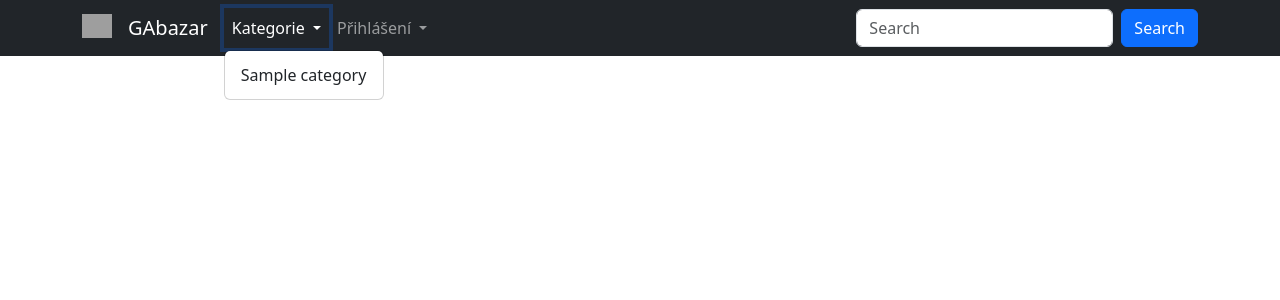
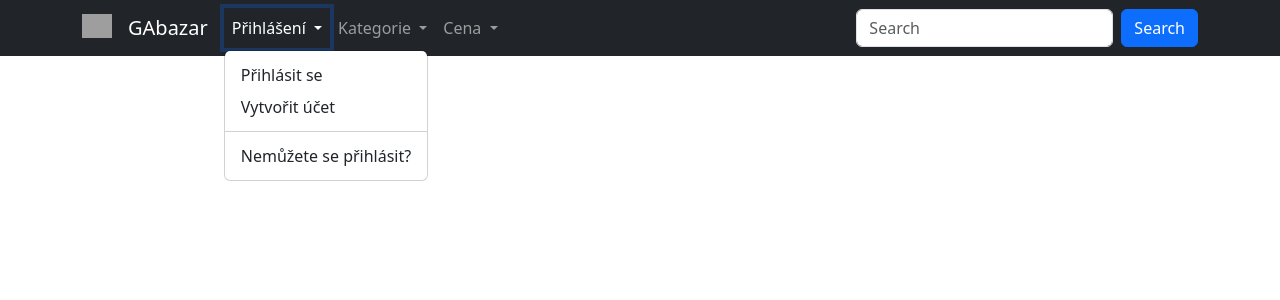
Before and after one commit to gyarab/2023-3e-Bazar, a Django app: page / in a window 1280 px wide, after a click on "Přihlášení". Shown: the top 300 px of the page. Run offline with Django 4.2, Linux system fonts and the light colour scheme; tables that the repository leaves empty hold one stand-in row (Sample ...); grey boxes are pictures that could not be loaded.

Commit message:
29_12_23_5

```diff
--- a/homepage/admin.py
+++ b/homepage/admin.py
@@ -1,7 +1,8 @@
 from django.contrib import admin
-from .models import Category, Order, OrderAttachment, Theme
+from .models import Category, Order, OrderAttachment, Theme, Rating
 
 admin.site.register(Category)
 admin.site.register(Order)
 admin.site.register(OrderAttachment)
 admin.site.register(Theme)
+admin.site.register(Rating)
--- a/homepage/models.py
+++ b/homepage/models.py
@@ -47,3 +47,16 @@
 
     def __str__(self):
         return self.user.username
+
+    class Meta:
+        verbose_name_plural = 'Themes'
+
+#TODO rating uzivatelu
+class Rating(models.Model):
+    rating = models.IntegerField()
+    user = models.ForeignKey(User, related_name='Ratings', on_delete=models.CASCADE)
+
+    def __str__(self):
+        return self.user.username
+    class Meta:
+        verbose_name_plural = 'Ratings'
--- a/homepage/templates/home.html
+++ b/homepage/templates/home.html
@@ -27,6 +27,27 @@
             <div class="collapse navbar-collapse" id="navbarSupportedContent">
                 <ul class="navbar-nav me-auto mb-2 mb-lg-0">
                     <li class="nav-item dropdown">
+                        {% if request.user.is_authenticated %}
+                        <a class="nav-link dropdown-toggle" href="#" role="button" data-bs-toggle="dropdown" aria-expanded="false">
+                            {{ user.email }}
+                        </a>
+                        <ul class="dropdown-menu">
+                            <li><a class="dropdown-item" href="{% url 'logout' %}">Odhlásit se</a></li>
+                            <li><a class="dropdown-item" href="{% url 'profile' %}">Můj účet</a></li>
+                        </ul>
+                        {% else %}
+                        <a class="nav-link dropdown-toggle" href="#" role="button" data-bs-toggle="dropdown" aria-expanded="false">
+                            Přihlášení
+                        </a>
+                        <ul class="dropdown-menu">
+                            <li><a class="dropdown-item" href="{% url 'login' %}">Přihlásit se</a></li>
+                            <li><a class="dropdown-item" href="{% url 'signup' %}">Vytvořit účet</a></li>
+                            <li><hr class="dropdown-divider"></li>
+                            <li><a class="dropdown-item" href="{% url 'reset_password' %}">Nemůžete se přihlásit?</a></li>
+                        </ul>
+                        {% endif %}
+                    </li>
+                    <li class="nav-item dropdown">
                         {% if selected_category %}
                         <a class="nav-link dropdown-toggle" href="#" role="button" data-bs-toggle="dropdown" aria-expanded="false">
                             {{ selected_category.name }}
@@ -47,25 +68,18 @@
                         </ul>
                     </li>
                     <li class="nav-item dropdown">
-                        {% if request.user.is_authenticated %}
                         <a class="nav-link dropdown-toggle" href="#" role="button" data-bs-toggle="dropdown" aria-expanded="false">
-                            {{ user.email }}
+                            Cena
                         </a>
                         <ul class="dropdown-menu">
-                            <li><a class="dropdown-item" href="{% url 'logout' %}">Odhlásit se</a></li>
-                            <li><a class="dropdown-item" href="{% url 'profile' %}">Můj účet</a></li>
+                            <li><a class="dropdown-item" href="">Pod 1000</a></li>
+                            <li><a class="dropdown-item" href="">1000 - 2000</a></li>
+                            <li><a class="dropdown-item" href="">2000 - 4000</a></li>
+                            <li><a class="dropdown-item" href="">4000 - 8000</a></li>
+                            <li><a class="dropdown-item" href="">8000 - 16000</a></li>
+                            <li><a class="dropdown-item" href="">16000 - 25000</a></li>
+                            <li><a class="dropdown-item" href="">Nad 25000</a></li>
                         </ul>
-                        {% else %}
-                        <a class="nav-link dropdown-toggle" href="#" role="button" data-bs-toggle="dropdown" aria-expanded="false">
-                            Přihlášení
-                        </a>
-                        <ul class="dropdown-menu">
-                            <li><a class="dropdown-item" href="{% url 'login' %}">Přihlásit se</a></li>
-                            <li><a class="dropdown-item" href="{% url 'signup' %}">Vytvořit účet</a></li>
-                            <li><hr class="dropdown-divider"></li>
-                            <li><a class="dropdown-item" href="{% url 'reset_password' %}">Nemůžete se přihlásit?</a></li>
-                        </ul>
-                        {% endif %}
                     </li>
                 </ul>
 
--- a/homepage/urls.py
+++ b/homepage/urls.py
@@ -6,8 +6,9 @@
 
 urlpatterns = [
     path('', views.index, name='home'),
+    path('<int:category_id>/', views.category, name='category'),
+    path('order/<int:order_id>/', views.order, name='order'),
     path('signup/', views.signup, name='signup'),
-    path('<int:category_id>/', views.category, name='category'),
     path('login/', auth_views.LoginView.as_view(template_name='login.html', authentication_form=LoginForm), name='login'),
     path('logout/', views.out, name='logout'),
     path('profile/', views.profile, name='profile'),
--- a/homepage/views.py
+++ b/homepage/views.py
@@ -52,6 +52,21 @@
         "color": color,
     }
     return render(request, 'home.html', context)
+
+def order(request, order_id):
+    order = get_object_or_404(Order, pk=order_id)
+
+    color = ''
+    if not request.user.is_anonymous and Theme.objects.filter(user=request.user).exists():
+        color = Theme.objects.get(user=request.user).theme
+    else:
+        color = 'white'
+
+    context = {
+        "order": order,
+        "color": color,
+    }
+    return render(request, 'order.html', context)
 
 #signup
 def signup(request):
```
Also changed, not shown: other parts of homepage/templates/home.html (+3 -1 lines), homepage/templates/order.html (added, +11 -0 lines), homepage/migrations/0017_alter_theme_options_rating.py (added).
